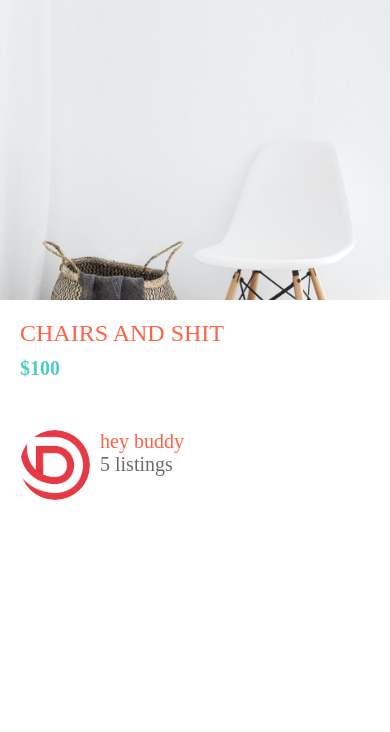
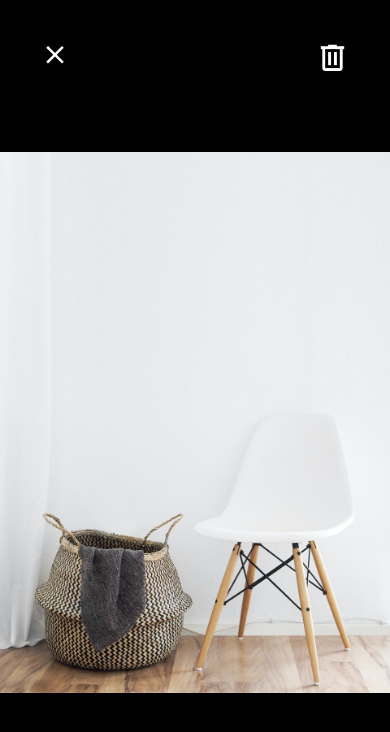
Before and after one commit to mister-michael/reactNativeCourse, a React Native app: screen / in a window 390 px wide. Shown: the top 732 px of the page. Built offline with nearby package versions, Linux system fonts and the light colour scheme.

Commit message:
added MaterialCommunityIcons from @expo/vector-icons for buttons in ViewImageScreen

```diff
--- a/App.js
+++ b/App.js
@@ -22,7 +22,8 @@
       <AppText>I love SHIT</AppText>
       </View> */}
       {/* <WelcomeScreen></WelcomeScreen> */}
-      <ListingDetailsScreen />
+      {/* <ListingDetailsScreen /> */}
+      <ViewImageScreen />
     </>
   );
 }
--- a/app/screens/ViewImageScreen.js
+++ b/app/screens/ViewImageScreen.js
@@ -1,14 +1,18 @@
 import React from "react";
 import { View, StyleSheet, SafeAreaView, Image } from "react-native";
 
-
+import {MaterialCommunityIcons} from "@expo/vector-icons"
 import colors from "../config/colors";
 
 function ViewImageScreen(props) {
   return (
     <View style={styles.container}>
-        <View style={styles.closeIcon} ></View>
-        <View style={styles.deleteIcon} ></View>
+        <View style={styles.closeIcon} >
+          <MaterialCommunityIcons name="close" color="white" size={30} />
+        </View>
+        <View style={styles.deleteIcon} >
+          <MaterialCommunityIcons name="trash-can-outline" color="white" size={35}/>
+        </View>
       <Image resizeMode="contain" style={styles.image} source={require("../assets/chair.jpg")} />
     </View>
   );
@@ -16,17 +20,12 @@
 
 const styles = StyleSheet.create({
     closeIcon: {
-        width: 50,
-        height: 50,
-        backgroundColor: colors.primary,
+
         position: "absolute",
         top: 40,
         left: 40
     },
     deleteIcon: {
-        width: 50,
-        height: 50,
-        backgroundColor: colors.secondary,
         position: "absolute",
         top: 40,
         right: 40
```
